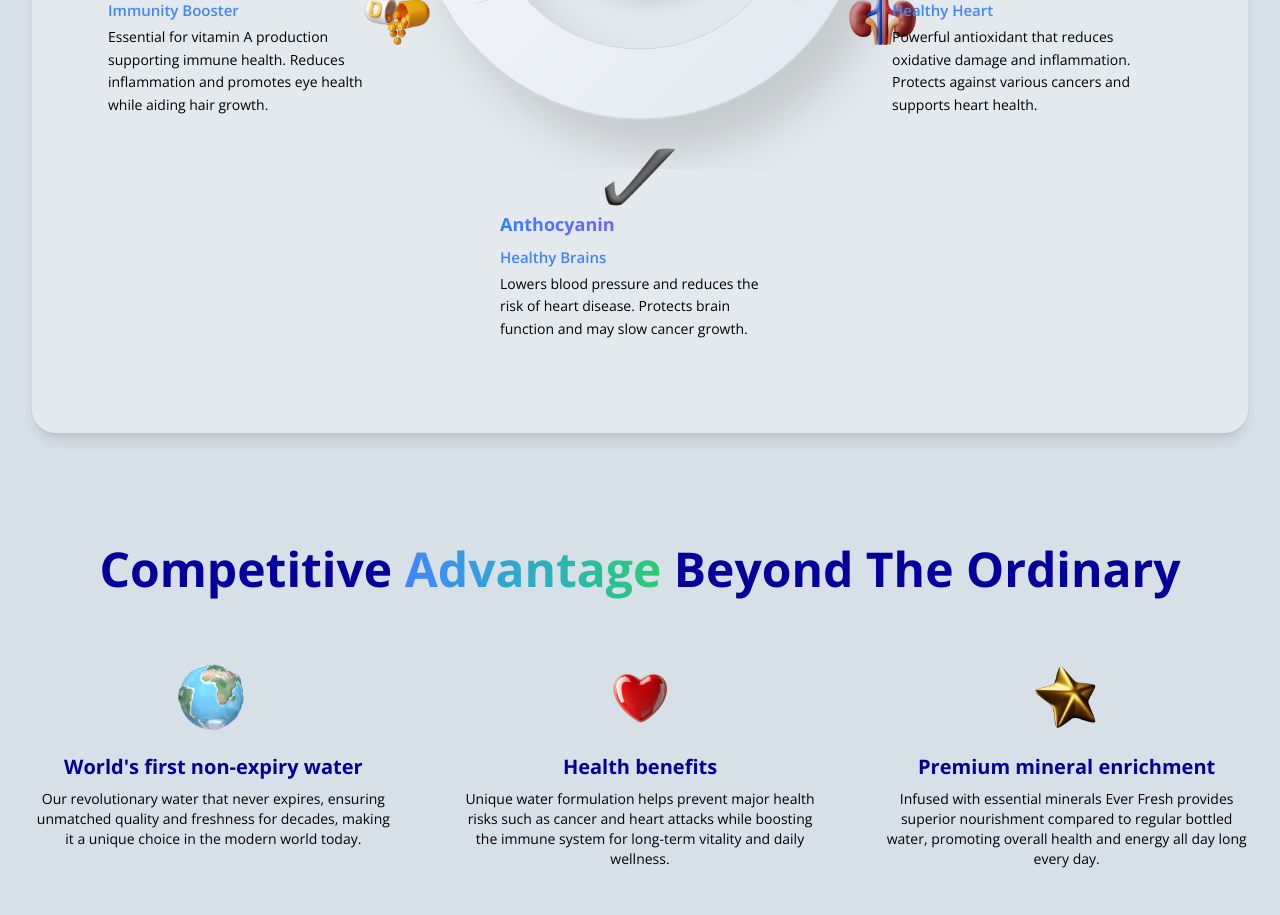
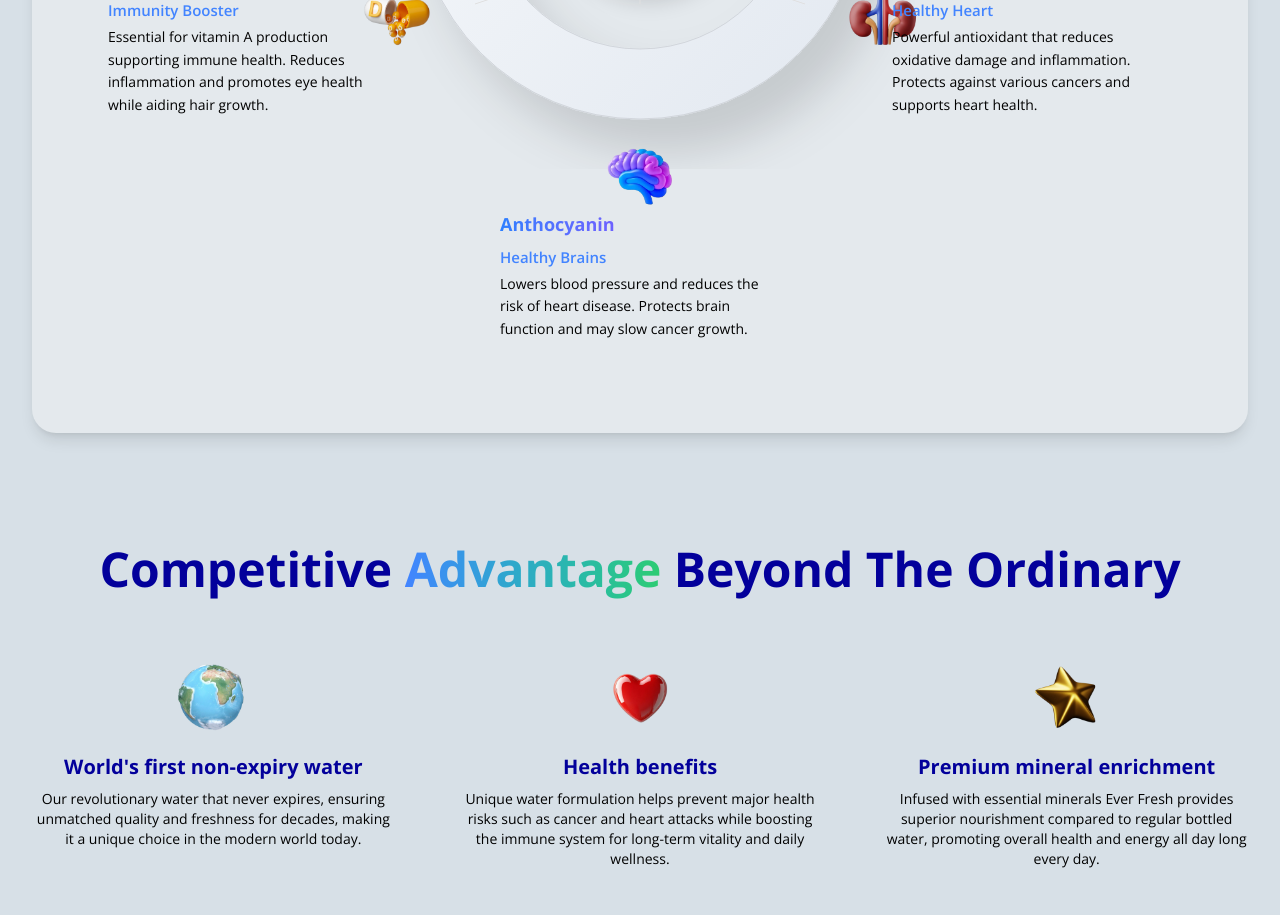
Before and after one commit to nikhil-cmtai/gagan, a Next.js app: page / in a window 1280 px wide. Shown: the part 3460-4375 px from the top of the page. Built offline with nearby package versions, Linux system fonts and the light colour scheme.

Commit message:
Replace icon in BenefitsSection from right.png to brain.png for updated visual representation

```diff
--- a/components/home/benefits-section.tsx
+++ b/components/home/benefits-section.tsx
@@ -221,7 +221,7 @@ export const BenefitsSection = () => {
 
                   {/* Bottom Center Icon - Checkmark (Anthocyanin) - positioned exactly at stroke end 50%,70% */}
                   <div className="absolute -bottom-12 left-1/2 transform -translate-x-1/2 translate-y-0 w-20 h-20 rounded-full flex items-center justify-center animate-orbit-5">
-                    <Image src="/right.png" alt="Checkmark Illustration" width={80} height={80} />
+                    <Image src="/brain.png" alt="Checkmark Illustration" width={80} height={80} />
                   </div>
 
                   {/* Connecting Lines - evenly spaced around circle */}
```
Also changed, not shown: public/brain.png (added), public/right1.png.
